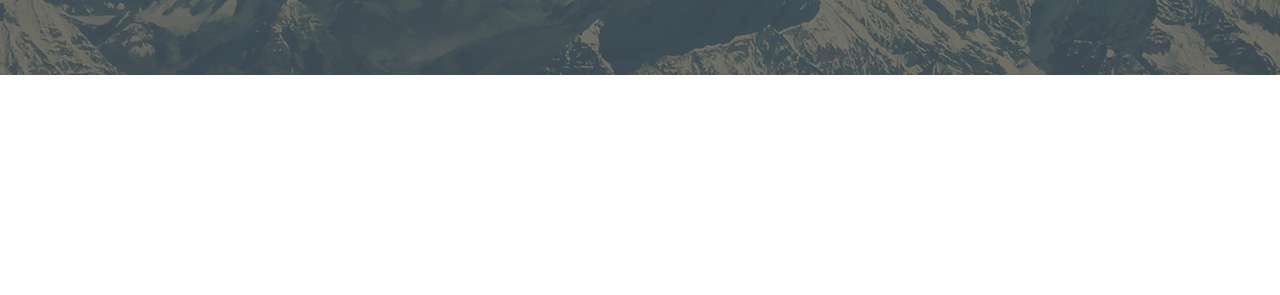
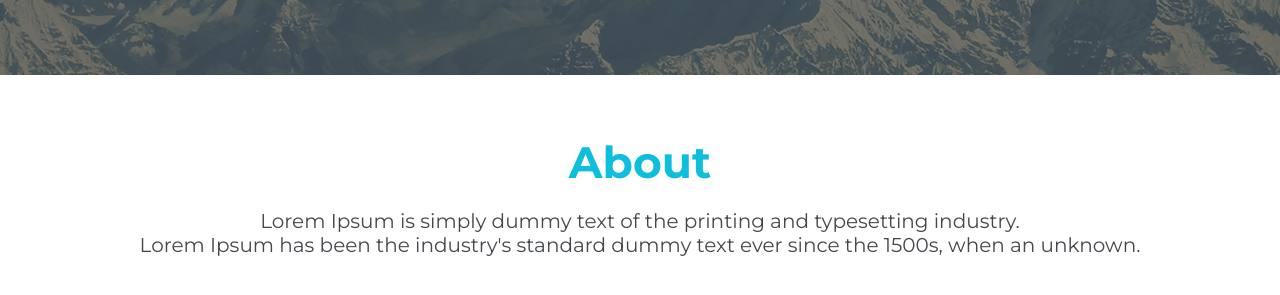
Before and after one commit to ZooMingGG/Template, a plain HTML site: page index.html in a window 1280 px wide. Shown: the part 605-900 px from the top of the page. Before the commit the page ends 800 px from the top, so only its background shows below. Drawn offline with Linux system fonts and the light colour scheme.

Commit message:
did about-section

```diff
--- a/css/index.css
+++ b/css/index.css
@@ -79,5 +79,20 @@ h1, h2, h3, h4, h5, h6 {
     font-weight: 400;
     font-size: 20px;
     color: #f7fdfe;
-
 }
+/* About */
+.section {
+    text-align: center;
+    padding: 60px 0px 65px;
+}
+.about-title {
+    font-family: Montserrat;
+    font-size: 44px;
+    color: #0ebfdd;
+    margin-bottom: 20px;
+}
+.about-text {
+    font-family: Montserrat;
+    font-size: 20px;
+    color: #45494d;
+}
--- a/index.html
+++ b/index.html
@@ -40,6 +40,18 @@
             </div>
         </div>
     </header>
+    <section class="section">
+        <div class="about">
+            <h1 class="about-title">
+                About
+            </h1>
+            <div class="about-text">
+                Lorem Ipsum is simply dummy text of the printing and typesetting industry.
+                <br> Lorem Ipsum has been the industry's standard
+                dummy text ever since the 1500s, when an unknown.
+            </div>
+        </div>
+    </section>
     <script src="./js/index.js"></script>
 </body>
 </html>
```
Lines whose indentation alone changed are shown as unchanged.
